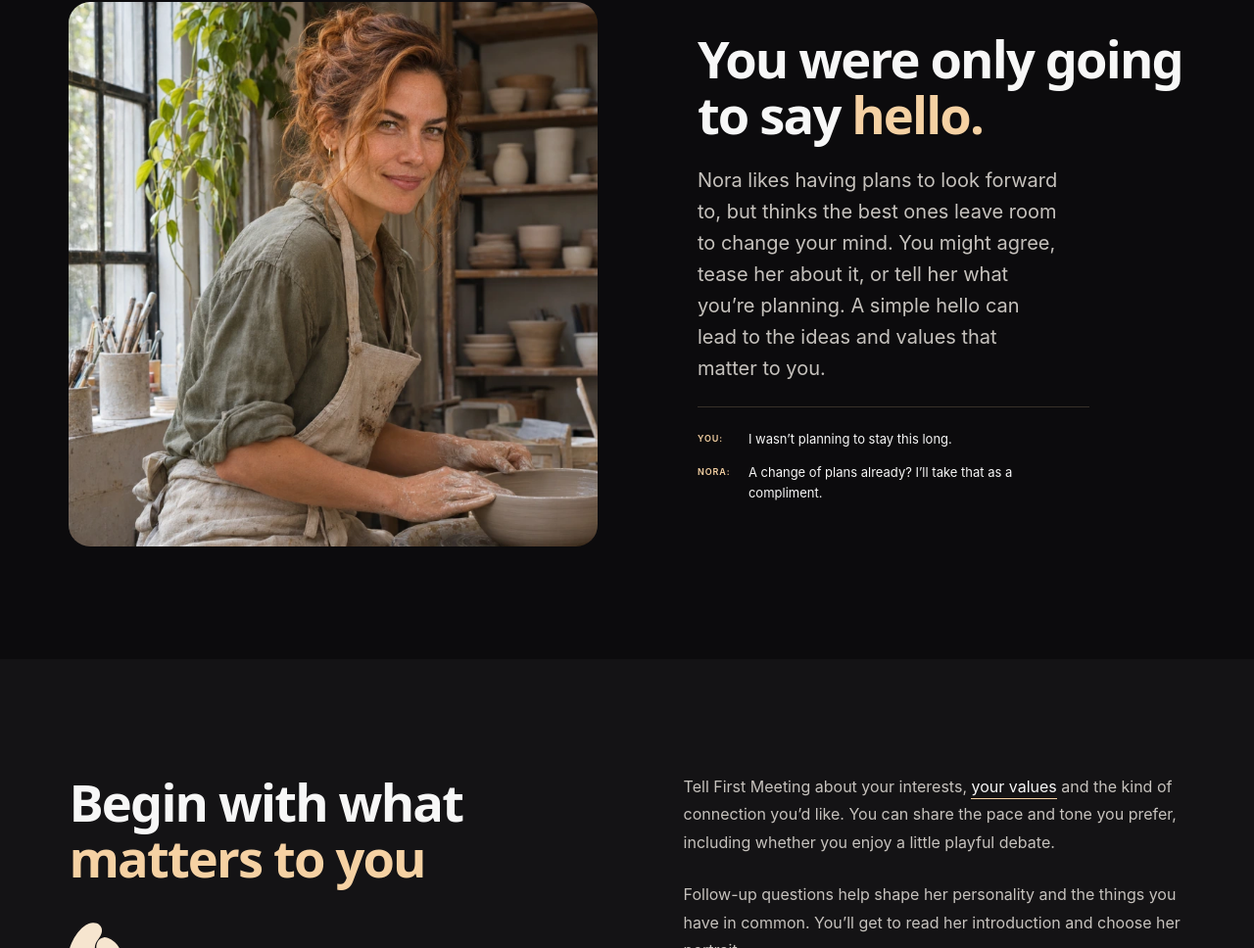
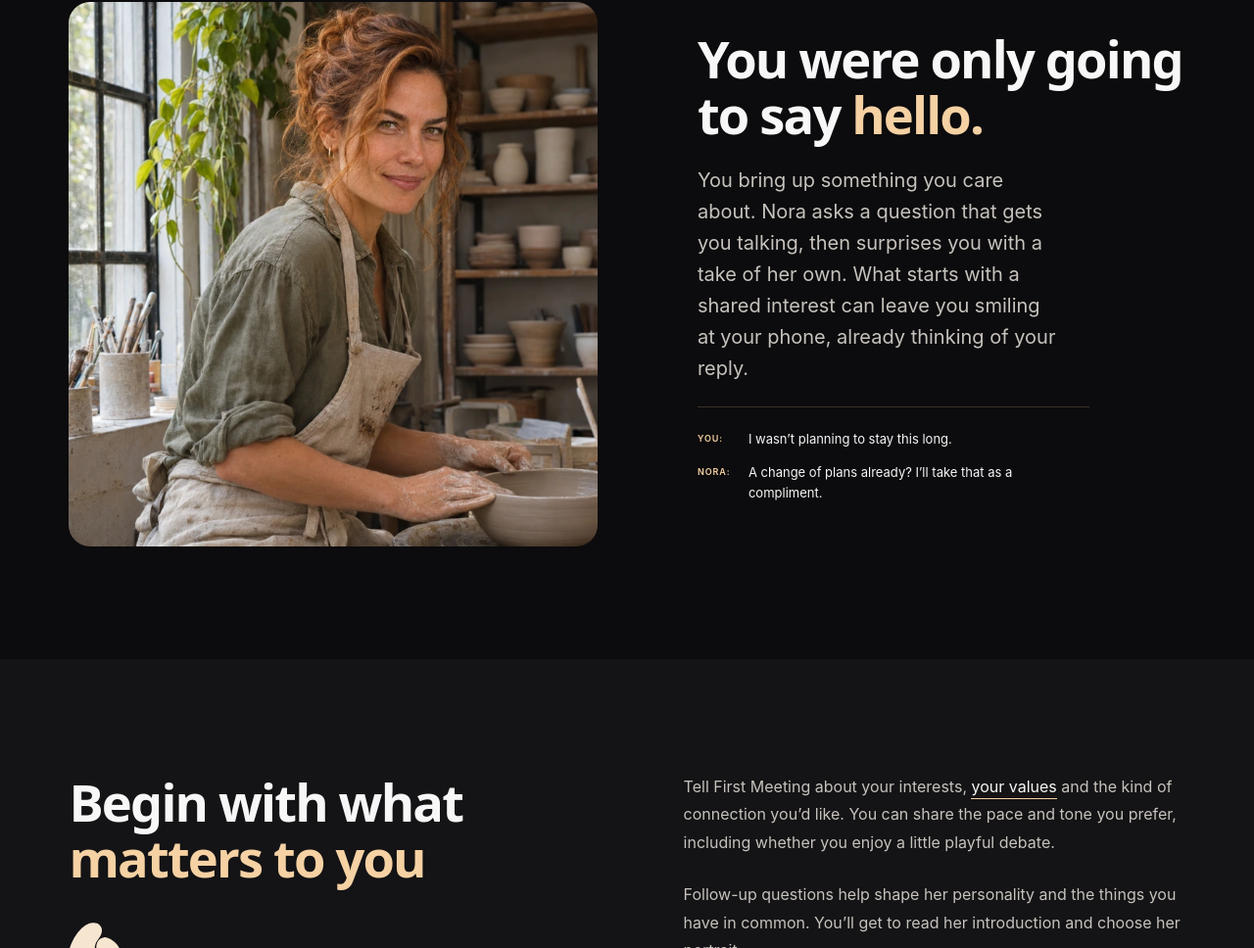
Before and after one commit to Midoris/oddly-alike, a plain HTML site: page index.html in a window 1280 px wide. Shown: the part 824-1792 px from the top of the page at 98% size. Drawn offline with Linux system fonts and the light colour scheme.

Commit message:
Give the hello section a clearer emotional moment

```diff
--- a/index.html
+++ b/index.html
@@ -63,7 +63,7 @@
             </div>
           </figure>
           <div class="moment-body">
-            <p>Nora likes having plans to look forward to, but thinks the best ones leave room to change your mind. You might agree, tease her about it, or tell her what you’re planning. A simple hello can lead to the ideas and values that matter to you.</p>
+            <p>You bring up something you care about. Nora asks a question that gets you talking, then surprises you with a take of her own. What starts with a shared interest can leave you smiling at your phone, already thinking of your reply.</p>
           </div>
           <div class="moment-dialogue" role="group" aria-label="Illustrative conversation">
             <p><span class="speaker">You:</span><span>I wasn’t planning to stay this long.</span></p>
```
